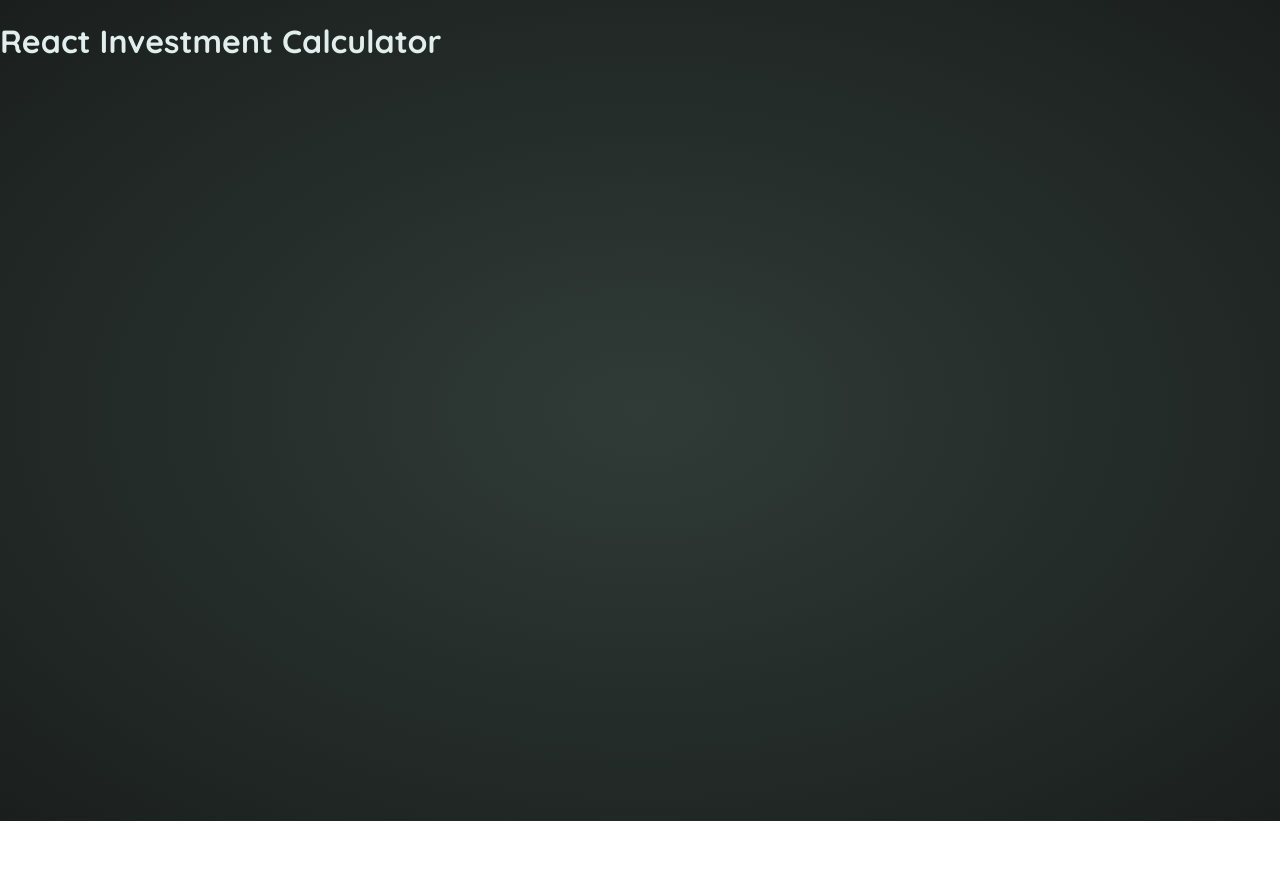
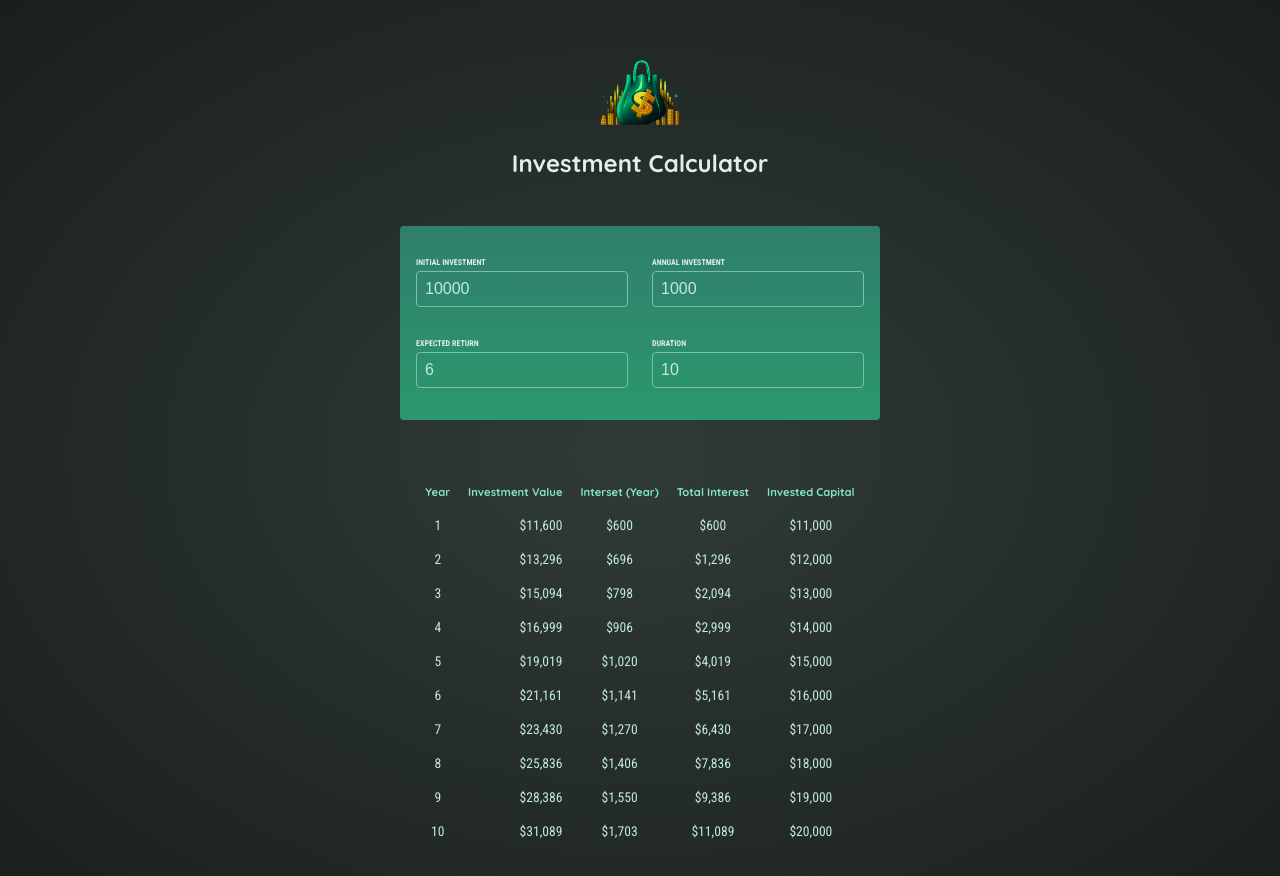
Before and after one commit to VishnurajVizz/react-learning, a React (Vite) app: page / in a window 1280 px wide. Shown: the top 876 px of the page. Before the commit the page ends 821 px from the top, so only its background shows below. Built offline with nearby package versions, Linux system fonts and the light colour scheme.

Commit message:
All functionalities completed

```diff
--- a/src/App.jsx
+++ b/src/App.jsx
@@ -1,7 +1,33 @@
-function App() {
+import { useState } from "react";
+import Header from "./components/header";
+import Result from "./components/result";
+import UserInput from "./components/userInput";
+import { calculateInvestmentResults, formatter } from "./util/investment";
+
+export default function App() {
+  const [value, setValue] = useState({
+    initialInvestment: 10000,
+    annualInvestment: 1000,
+    expectedReturn: 6,
+    duration: 10,
+  });
+  // const [result, setResult] = useState([{}]);
+
+  function handleInput(e, key) {
+    setValue((prev) => {
+      return { ...prev, [key]: +e.target.value };
+    });
+    // setResult((prev) => {
+    //   return [...prev, calculateInvestmentResults(value)];
+    // });
+  }
+
+  const result = calculateInvestmentResults(value);
   return (
-    <h1>React Investment Calculator</h1>
-  )
+    <>
+      <Header />
+      <UserInput value={value} handleInput={handleInput} />
+      {result && <Result result={result} />}
+    </>
+  );
 }
-
-export default App
--- /dev/null
+++ b/src/components/header.jsx
@@ -0,0 +1,11 @@
+import React from "react";
+import headerLogo from "../assets/investment-calculator-logo.png";
+
+export default function Header() {
+  return (
+    <header id="header">
+      <img src={headerLogo} />
+      <h1>Investment Calculator</h1>
+    </header>
+  );
+}
--- /dev/null
+++ b/src/components/result.jsx
@@ -0,0 +1,50 @@
+import React from "react";
+import { formatter } from "../util/investment";
+
+export default function Result({ result }) {
+  console.log(result);
+  const initialInvestment =
+    result[0].valueEndOfYear - result[0].interest - result[0].annualInvestment;
+  let tableHeadings = [
+    "Year",
+    "Investment Value",
+    "Interset (Year)",
+    "Total Interest",
+    "Invested Capital",
+  ];
+  return (
+    <table id="result">
+      <thead>
+        <tr>
+          {tableHeadings.map((heading) => {
+            return (
+              <th key={heading} className="center">
+                {heading}
+              </th>
+            );
+          })}
+        </tr>
+      </thead>
+      <tbody>
+        {result.map((data) => {
+          const totalInterset =
+            data.valueEndOfYear -
+            data.annualInvestment * data.year -
+            initialInvestment;
+          const totalAmountInvested = data.valueEndOfYear - totalInterset;
+          return (
+            <tr key={data.year}>
+              <td className="center">{data.year}</td>
+              <td>{formatter.format(data.valueEndOfYear)}</td>
+              <td className="center">{formatter.format(data.interest)}</td>
+              <td className="center">{formatter.format(totalInterset)}</td>
+              <td className="center">
+                {formatter.format(totalAmountInvested)}
+              </td>
+            </tr>
+          );
+        })}
+      </tbody>
+    </table>
+  );
+}
--- /dev/null
+++ b/src/components/userInput.jsx
@@ -0,0 +1,61 @@
+import React, { useState } from "react";
+
+export default function UserInput({ value, handleInput }) {
+  console.log(value);
+
+  return (
+    <form id="user-input">
+      <div className="input-group">
+        <p>
+          <label>Initial Investment</label>
+          <input
+            type="number"
+            value={value.initialInvestment || ""}
+            onChange={(e) => {
+              handleInput(e, "initialInvestment");
+            }}
+            required
+          />
+        </p>
+
+        <p>
+          <label>Annual Investment</label>
+          <input
+            type="number"
+            value={value.annualInvestment || ""}
+            onChange={(e) => {
+              handleInput(e, "annualInvestment");
+            }}
+            required
+          />
+        </p>
+      </div>
+
+      <div className="input-group">
+        <p>
+          <label>Expected Return</label>
+          <input
+            type="number"
+            value={value.expectedReturn || ""}
+            onChange={(e) => {
+              handleInput(e, "expectedReturn");
+            }}
+            required
+          />
+        </p>
+
+        <p>
+          <label>Duration</label>
+          <input
+            type="number"
+            value={value.duration || ""}
+            onChange={(e) => {
+              handleInput(e, "duration");
+            }}
+            required
+          />
+        </p>
+      </div>
+    </form>
+  );
+}
```
